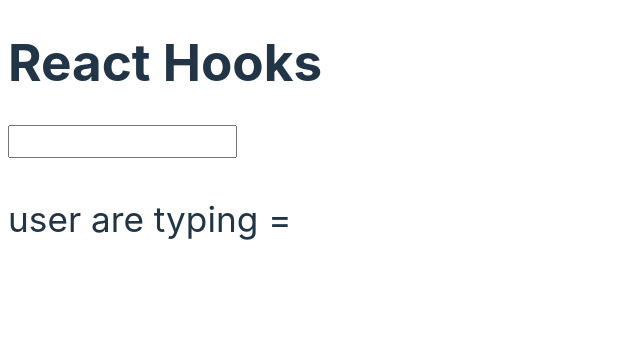
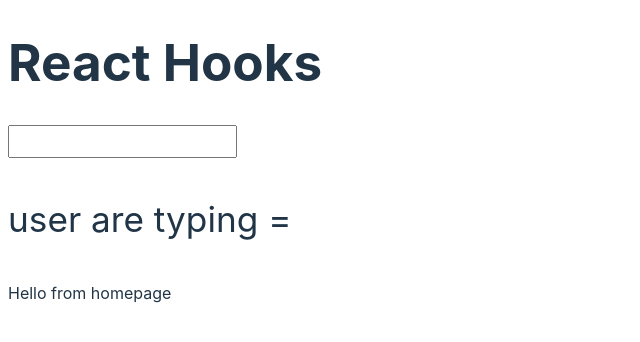
Before and after one commit to tanvir1017/react-hooks, a React (Vite) app: page / in a window 1280 px wide. Shown: the top 342 px of the page, without its empty margins (0-640 px from the left). Built offline with nearby package versions, Linux system fonts and the light colour scheme.

Commit message:
feat: 🎸 🚀 Adapted with useCallback function syntex & behavior
🚀 Adapted with useCallback function syntex & behavior

```diff
--- a/src/App.jsx
+++ b/src/App.jsx
@@ -1,17 +1,25 @@
-import { useEffect, useState } from "react";
+import { useCallback, useEffect, useState } from "react";
+import HomePage from "./components/homePage/HomePage";
 
 function App() {
   const [userInput, setUserInput] = useState("");
+  const [result, setResult] = useState(0);
   const [num] = useState(5);
   const [num1] = useState(4);
 
-  const sum = () => num + num1;
+  const sum = useCallback(() => num + num1, [num1, num]);
+  const buildArray = useCallback(() => [num, num1], [num, num1]);
   useEffect(() => {
-    console.log("mounted");
-    console.log(sum());
-    return () => console.log("unmounted");
-  }, [sum]);
+    console.log(`New array: ${buildArray()}`);
+
+    // ? Endless loop! For react is so smart, it can detect the same value and not changed anything because of value is same and prevent the loop. So what's going on here❓We are updating the state by setResult(sum())-(because of sum return a permeative value). When the state change react re-render component. When component re-render() useEffect called and useEffect is looking for [sum] changes and inside of the useEffect we are again change the state by putting sum() inside of setResult(). Again state change when state change react re-render components after re-render useEffect called and blah blah. It could be endless loop like this. But react can detect that value is not changing that's why it's not happing.🚀
+    setResult(sum());
+
+    // ? What if? if you don't use useCallback in ➡️ buildArray() function. BuildArray function returning a new array and we are set the returned buildArray function array to the result state. So it's going to be an endless rendering loop.
+    setResult(buildArray());
+  }, [buildArray]);
   return (
+    <>
       <div>
         <h1>React Hooks</h1>
         <input
@@ -23,6 +31,8 @@
 
         <p style={{ fontSize: "2.2rem" }}>user are typing = {userInput}</p>
       </div>
+      <HomePage />
+    </>
   );
 }
 
--- /dev/null
+++ b/src/components/homePage/HomePage.jsx
@@ -0,0 +1,11 @@
+import React from "react";
+
+function HomePage() {
+  return (
+    <div>
+      <p>Hello from homepage</p>
+    </div>
+  );
+}
+
+export default HomePage;
```
Also changed, not shown: public/images/without-useCallback-endless-loop.png (added), 1 other file (tests, documents, lock files or other folders). Lines whose indentation alone changed are shown as unchanged.
